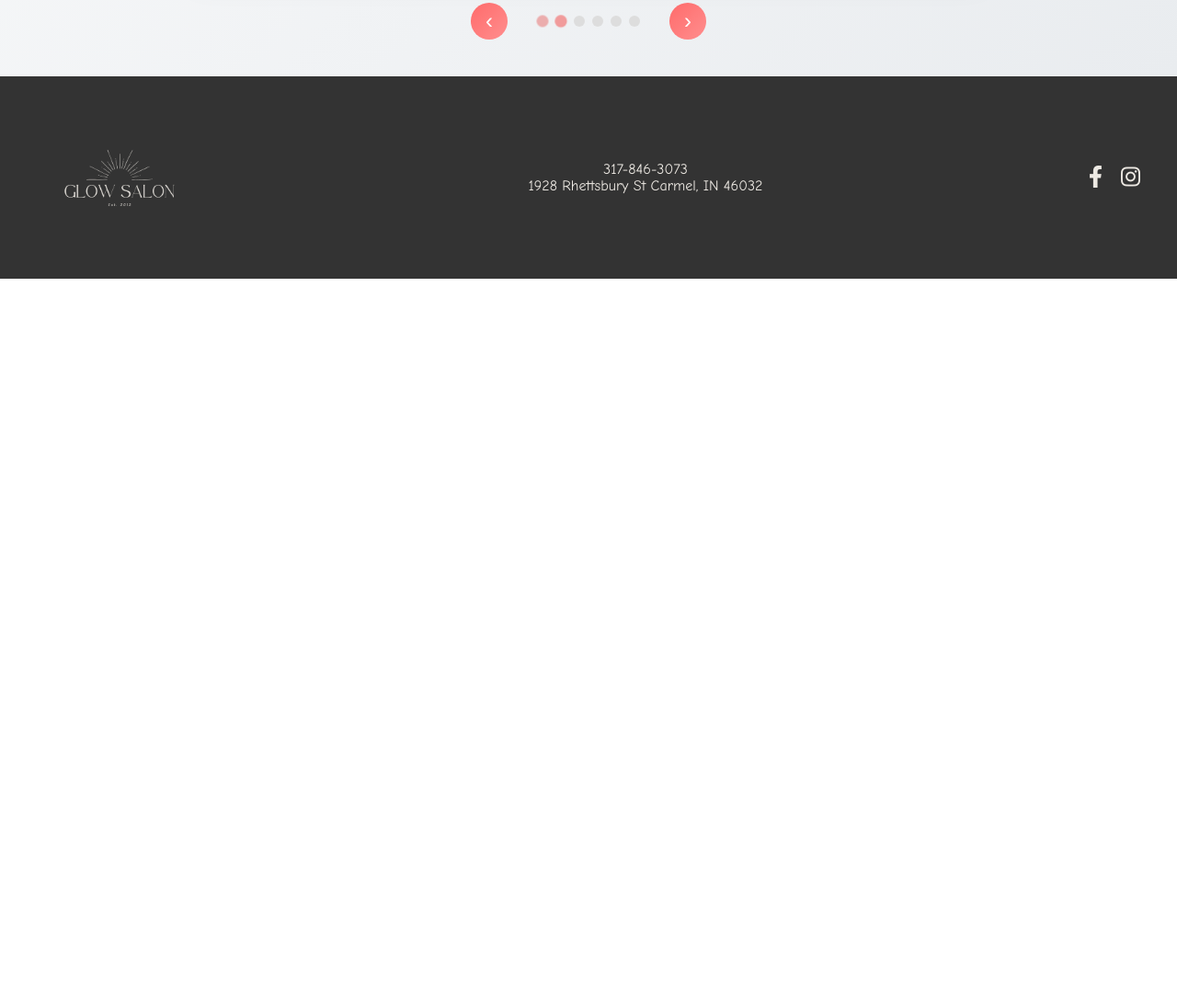
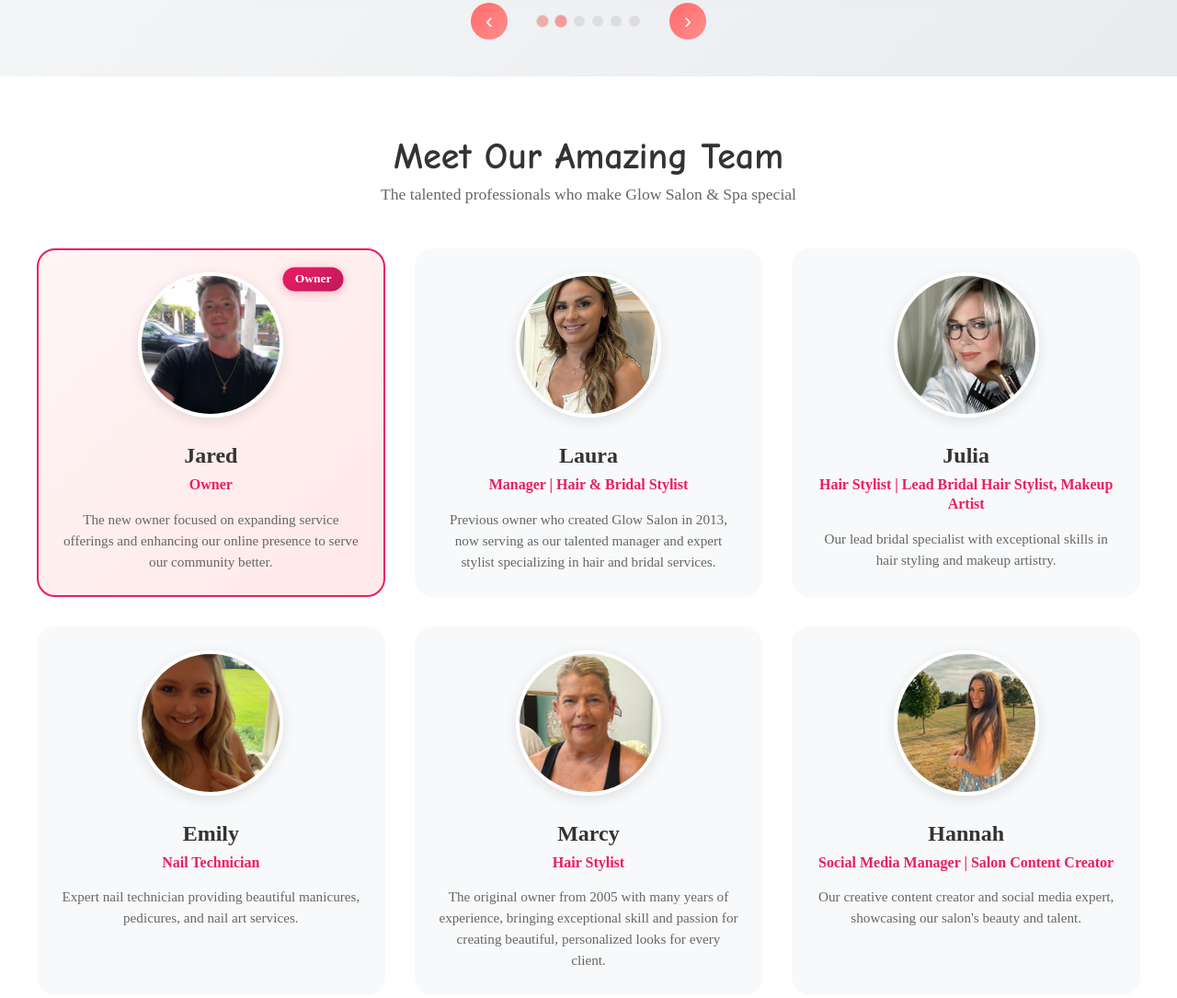
Before and after one commit to jared-armstrong/glow-salon, an Astro site: page / in a window 1280 px wide. Shown: the part 1497-2582 px from the top of the page at 92% size. Before the commit the page ends 1800 px from the top, so only its background shows below. Built offline with nearby package versions, Linux system fonts and the light colour scheme; Astro itself is replaced by a stand-in of ours.

Commit message:
feature: upgraded astro to latest version, created meet our amazing team section

```diff
--- /dev/null
+++ b/src/components/TeamSection.astro
@@ -0,0 +1,281 @@
+---
+// Team Section Component
+// Displays all team members with their roles and photos
+
+interface TeamMember {
+  name: string;
+  role: string;
+  description: string;
+  image: string;
+  isOwner?: boolean;
+}
+
+import jaredImage from '../assets/team/jared.webp';
+import lauraImage from '../assets/team/laura_brock.webp';
+import juliaImage from '../assets/team/julia_zeffner.webp';
+import emilyImage from '../assets/team/emily_saunders.webp';
+import marcyImage from '../assets/team/marcy.webp';
+import hannahImage from '../assets/team/hannah_d.webp';
+
+const teamMembers: TeamMember[] = [
+  {
+    name: "Jared",
+    role: "Owner",
+    description: "The new owner focused on expanding service offerings and enhancing our online presence to serve our community better.",
+    image: jaredImage.src,
+    isOwner: true
+  },
+  {
+    name: "Laura",
+    role: "Manager | Hair & Bridal Stylist",
+    description: "Previous owner who created Glow Salon in 2013, now serving as our talented manager and expert stylist specializing in hair and bridal services.",
+    image: lauraImage.src
+  },
+  {
+    name: "Julia",
+    role: "Hair Stylist | Lead Bridal Hair Stylist, Makeup Artist",
+    description: "Our lead bridal specialist with exceptional skills in hair styling and makeup artistry.",
+    image: juliaImage.src
+  },
+  {
+    name: "Emily",
+    role: "Nail Technician",
+    description: "Expert nail technician providing beautiful manicures, pedicures, and nail art services.",
+    image: emilyImage.src
+  },
+  {
+    name: "Marcy",
+    role: "Hair Stylist",
+    description: "The original owner from 2005 with many years of experience, bringing exceptional skill and passion for creating beautiful, personalized looks for every client.",
+    image: marcyImage.src
+  },
+  {
+    name: "Hannah",
+    role: "Social Media Manager | Salon Content Creator",
+    description: "Our creative content creator and social media expert, showcasing our salon's beauty and talent.",
+    image: hannahImage.src
+  }
+];
+---
+
+<div class="team-section">
+  <div class="team-container">
+    <div class="team-header">
+      <h2>Meet Our Amazing Team</h2>
+      <p>The talented professionals who make Glow Salon & Spa special</p>
+    </div>
+
+    <div class="team-grid">
+      {teamMembers.map((member) => (
+        <div class={`team-member ${member.isOwner ? 'owner' : ''}`}>
+          <div class="member-photo">
+            <img
+              src={member.image}
+              alt={`${member.name} - ${member.role}`}
+              loading="lazy"
+            />
+            {member.isOwner && <div class="owner-badge">Owner</div>}
+          </div>
+          <div class="member-info">
+            <h3>{member.name}</h3>
+            <h4>{member.role}</h4>
+            <p>{member.description}</p>
+          </div>
+        </div>
+      ))}
+    </div>
+  </div>
+</div>
+
+<style>
+  .team-section {
+    background: white;
+    padding: 4rem 0;
+    margin: 0;
+  }
+
+  .team-container {
+    max-width: 1200px;
+    margin: 0 auto;
+    padding: 0 2rem;
+  }
+
+  .team-header {
+    text-align: center;
+    margin-bottom: 3rem;
+  }
+
+  .team-icon {
+    font-size: 3rem;
+    margin-bottom: 1rem;
+    animation: bounce 2s infinite;
+  }
+
+  @keyframes bounce {
+    0%, 20%, 50%, 80%, 100% {
+      transform: translateY(0);
+    }
+    40% {
+      transform: translateY(-10px);
+    }
+    60% {
+      transform: translateY(-5px);
+    }
+  }
+
+  .team-header h2 {
+    font-family: 'Brush Script MT', 'Pacifico', 'Comic Sans MS';
+    font-size: 2.5rem;
+    color: #333;
+    margin: 0 0 0.5rem 0;
+    font-weight: bold;
+  }
+
+  .team-header p {
+    color: #666;
+    font-size: 1.1rem;
+    margin: 0;
+  }
+
+  .team-grid {
+    display: grid;
+    grid-template-columns: repeat(auto-fit, minmax(300px, 1fr));
+    gap: 2rem;
+    margin-top: 2rem;
+  }
+
+  .team-member {
+    background: #f8f9fa;
+    border-radius: 20px;
+    padding: 1.5rem;
+    text-align: center;
+    transition: all 0.3s ease;
+    border: 2px solid transparent;
+    position: relative;
+    overflow: hidden;
+  }
+
+  .team-member:hover {
+    transform: translateY(-5px);
+    box-shadow: 0 10px 30px rgba(0, 0, 0, 0.1);
+    border-color: #e91e63;
+  }
+
+  .team-member.owner {
+    background: linear-gradient(135deg, #fff5f5 0%, #ffe8e8 100%);
+    border-color: #e91e63;
+  }
+
+  .team-member.owner:hover {
+    border-color: #c2185b;
+    box-shadow: 0 10px 30px rgba(233, 30, 99, 0.2);
+  }
+
+  .member-photo {
+    position: relative;
+    margin-bottom: 1.5rem;
+  }
+
+  .member-photo img {
+    width: 150px;
+    height: 150px;
+    border-radius: 50%;
+    object-fit: cover;
+    border: 4px solid white;
+    box-shadow: 0 4px 15px rgba(0, 0, 0, 0.1);
+    transition: all 0.3s ease;
+  }
+
+  .team-member:hover .member-photo img {
+    transform: scale(1.05);
+    box-shadow: 0 6px 20px rgba(0, 0, 0, 0.15);
+  }
+
+  .owner-badge {
+    position: absolute;
+    top: -5px;
+    right: 20px;
+    background: linear-gradient(135deg, #e91e63, #c2185b);
+    color: white;
+    padding: 0.3rem 0.8rem;
+    border-radius: 15px;
+    font-size: 0.8rem;
+    font-weight: bold;
+    box-shadow: 0 2px 10px rgba(233, 30, 99, 0.3);
+    animation: pulse 2s infinite;
+  }
+
+  @keyframes pulse {
+    0% {
+      transform: scale(1);
+    }
+    50% {
+      transform: scale(1.05);
+    }
+    100% {
+      transform: scale(1);
+    }
+  }
+
+  .member-info h3 {
+    font-size: 1.5rem;
+    color: #333;
+    margin: 0 0 0.5rem 0;
+    font-weight: bold;
+  }
+
+  .member-info h4 {
+    font-size: 1rem;
+    color: #e91e63;
+    margin: 0 0 1rem 0;
+    font-weight: 600;
+    line-height: 1.3;
+  }
+
+  .member-info p {
+    color: #666;
+    font-size: 0.95rem;
+    line-height: 1.5;
+    margin: 0;
+  }
+
+  /* Responsive Design */
+  @media (max-width: 768px) {
+    .team-grid {
+      grid-template-columns: 1fr;
+      gap: 1.5rem;
+    }
+
+    .team-member {
+      padding: 1.2rem;
+    }
+
+    .member-photo img {
+      width: 120px;
+      height: 120px;
+    }
+
+    .team-header h2 {
+      font-size: 2rem;
+    }
+  }
+
+  @media (max-width: 480px) {
+    .team-section {
+      padding: 3rem 0;
+    }
+
+    .team-container {
+      padding: 0 1rem;
+    }
+
+    .member-photo img {
+      width: 100px;
+      height: 100px;
+    }
+
+    .team-header h2 {
+      font-size: 1.8rem;
+    }
+  }
+</style>
--- a/src/pages/index.astro
+++ b/src/pages/index.astro
@@ -3,6 +3,7 @@ import Layout from '../layouts/Layout.astro';
 import Header from '../components/Header.astro';
 import LandingSection from '../components/LandingSection.astro';
 import ReviewsSection from '../components/ReviewsSection.astro';
+import TeamSection from '../components/TeamSection.astro';
 import Footer from '../components/Footer.astro';
 import BridalBanner from '../components/BridalBanner.astro';
 
@@ -19,6 +20,7 @@ const description = "Glow Salon & Spa in Carmel, Indiana offers expert haircuts,
 		<BridalBanner />
 		<LandingSection />
 		<ReviewsSection />
+		<TeamSection />
 	</main>
 	<Footer />
 </Layout>
```
Also changed, not shown: package.json (+4 -4 lines), pnpm-lock.yaml, src/assets/team/emily_saunders.webp (added), src/assets/team/hannah_d.webp (added), src/assets/team/jared.webp (added), src/assets/team/julia_zeffner.webp (added), src/assets/team/laura_brock.webp (added), src/assets/team/marcy.webp (added).
